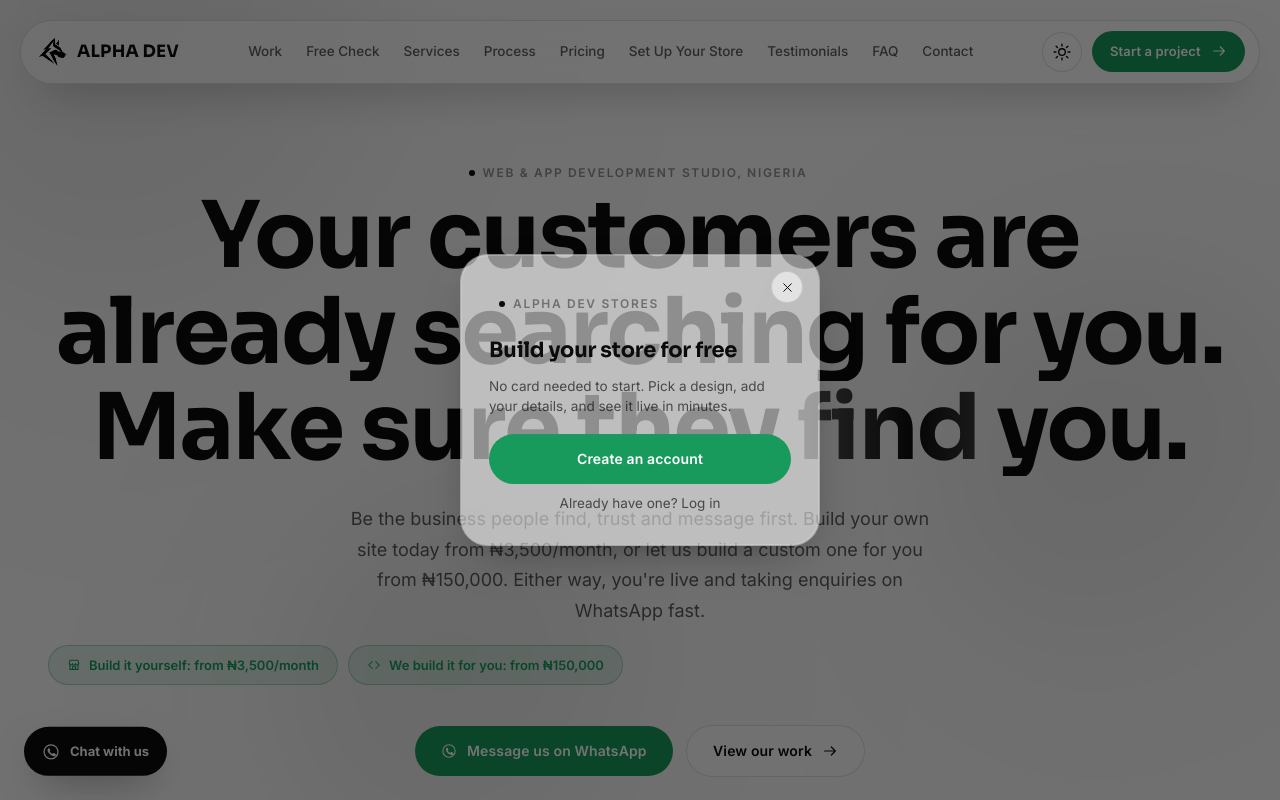
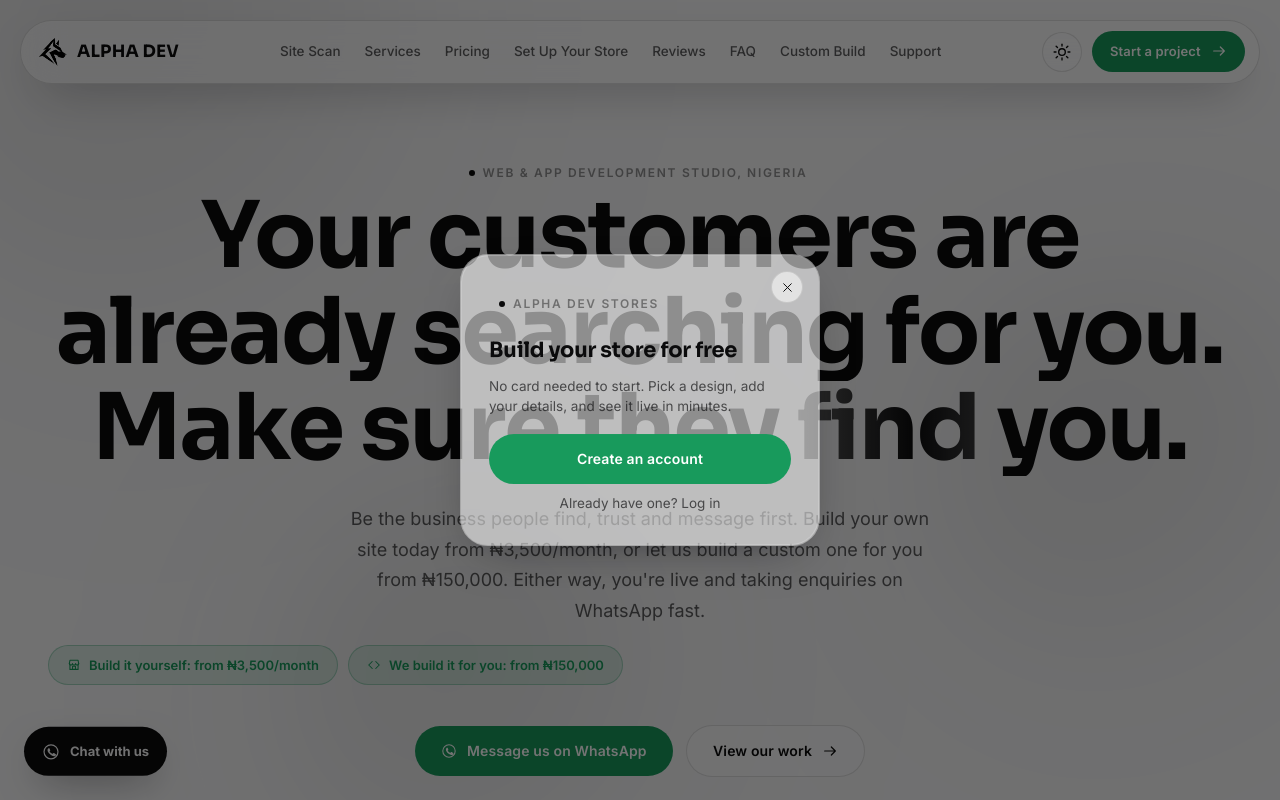
Before and after one commit to AlphaGL/Alphadevhq, a Django app: page / in a window 1280 px wide. Run offline with Django 5.2, Linux system fonts and the light colour scheme; data that the repository does not hold is empty.

Commit message:
Open domain features to all plans, improve dashboard, restructure nav
- Custom domain and the free yourbusiness.alphadevhq.com subdomain are
  now available on every paying plan, including Starter — gating domain
  access behind the top tiers would have been a real competitive weak
  point against Shopify/Wix/etc., which treat it as a baseline paid
  feature, not a premium one
- Dashboard: fixed "Payment due — grace period" jargon that was flagged
  days ago and never actually corrected, added a "Welcome — let's get
  your store ready" panel with a clear 3-step checklist for any store
  that hasn't customized its content yet, and gave the health score
  section real context instead of a bare number
- Homepage nav restructured: Site Scan, Services, Pricing, Set Up Your
  Store, Reviews, FAQ, Custom Build (jumps to WhatsApp with a pre-filled
  custom-build message), Support — dropped Work/Process from the nav
  (sections still exist on the page, just not linked at the top)

Co-Authored-By: Claude Sonnet 5 <noreply@anthropic.com>

```diff
--- a/platform/stores/middleware.py
+++ b/platform/stores/middleware.py
@@ -3,11 +3,14 @@ from django.utils import timezone
 
 
 class StoreDomainMiddleware:
-    """Lets a Business/Pro store be reached on its own domain instead of
+    """Lets a store be reached on its own domain instead of
     alphadevhq.com/slug/ — either a subdomain we control (<slug>.alphadevhq.com,
-    works the moment DNS for alphadevhq.com itself is wired up, no per-store
-    setup needed) or a custom domain a customer has pointed at us by hand
-    (store.custom_domain, set manually in the admin once their DNS is live).
+    a free perk on Business/Pro, works the moment DNS for alphadevhq.com
+    itself is wired up, no per-store setup needed) or a custom domain a
+    customer already owns and has pointed at us by hand (store.custom_domain,
+    set manually in the admin once their DNS is live) — available on every
+    paying tier, including Starter, since it costs us one field edit per
+    customer regardless of what they're paying.
 
     Works by rewriting path_info to the normal /<slug>/... URL before
     Django resolves it — same trick behind most "custom domain per tenant"
@@ -32,7 +35,6 @@ class StoreDomainMiddleware:
         return self.get_response(request)
 
     def _resolve_store(self, host, platform_domain):
-        from billing.models import Plan
         from .models import Store
 
         suffix = f'.{platform_domain}'
@@ -41,9 +43,7 @@ class StoreDomainMiddleware:
         else:
             store = Store.objects.filter(custom_domain__iexact=host).select_related('subscription__plan').first()
 
-        if not store or not store.is_live:
-            return None
-        if not store.plan or store.plan.tier == Plan.STARTER:
+        if not store or not store.is_live or not store.plan:
             return None
         return store
 
--- a/platform/templates/stores/agency_home.html
+++ b/platform/templates/stores/agency_home.html
@@ -165,15 +165,14 @@
       ALPHA DEV
     </a>
     <nav class="nav-links" aria-label="Primary">
-      <a href="#work">Work</a>
-      <a href="#check">Free Check</a>
+      <a href="#check">Site Scan</a>
       <a href="#services">Services</a>
-      <a href="#process">Process</a>
       <a href="{% url 'stores:pricing' %}">Pricing</a>
       <a href="{% url 'stores:store_landing' %}">Set Up Your Store</a>
-      <a href="#testimonials">Testimonials</a>
+      <a href="#testimonials">Reviews</a>
       <a href="#faq">FAQ</a>
-      <a href="#contact">Contact</a>
+      <a href="https://wa.me/2348138582078?text=Hi%2C%20I%27m%20interested%20in%20a%20custom%20website%2Fapp%20build" target="_blank" rel="noopener">Custom Build</a>
+      <a href="#contact">Support</a>
     </nav>
     <div class="nav-actions">
       <button class="theme-toggle" data-theme-toggle aria-label="Toggle light and dark theme">
@@ -190,15 +189,14 @@
 </header>
 
 <div class="mobile-menu">
-  <a href="#work">Work</a>
-  <a href="#check">Free Check</a>
+  <a href="#check">Site Scan</a>
   <a href="#services">Services</a>
-  <a href="#process">Process</a>
   <a href="{% url 'stores:pricing' %}">Pricing</a>
   <a href="{% url 'stores:store_landing' %}">Set Up Your Store</a>
-  <a href="#testimonials">Testimonials</a>
+  <a href="#testimonials">Reviews</a>
   <a href="#faq">FAQ</a>
-  <a href="#contact">Contact</a>
+  <a href="https://wa.me/2348138582078?text=Hi%2C%20I%27m%20interested%20in%20a%20custom%20website%2Fapp%20build" target="_blank" rel="noopener">Custom Build</a>
+  <a href="#contact">Support</a>
   <a class="btn btn-primary" href="{% url 'stores:pricing' %}">
     Start a project <svg><use href="#icon-arrow-right"></use></svg>
   </a>
@@ -227,12 +225,12 @@
         </a>
       </div>
       <div class="quick-jump">
-        <a href="#work">Work</a>
+        <a href="#check">Site Scan</a>
         <a href="#services">Services</a>
         <a href="{% url 'stores:pricing' %}">Pricing</a>
         <a href="{% url 'stores:store_landing' %}">Stores</a>
         <a href="#faq">FAQ</a>
-        <a href="#contact">Contact</a>
+        <a href="#contact">Support</a>
       </div>
       <div class="hero-cta">
         <a class="btn btn-primary" data-magnetic href="https://wa.me/2348138582078" target="_blank" rel="noopener">
```
Also changed, not shown: platform/stores/admin.py (+5 -4 lines), platform/stores/models.py (+6 -4 lines), platform/templates/stores/dashboard.html (+18 -1 lines).
